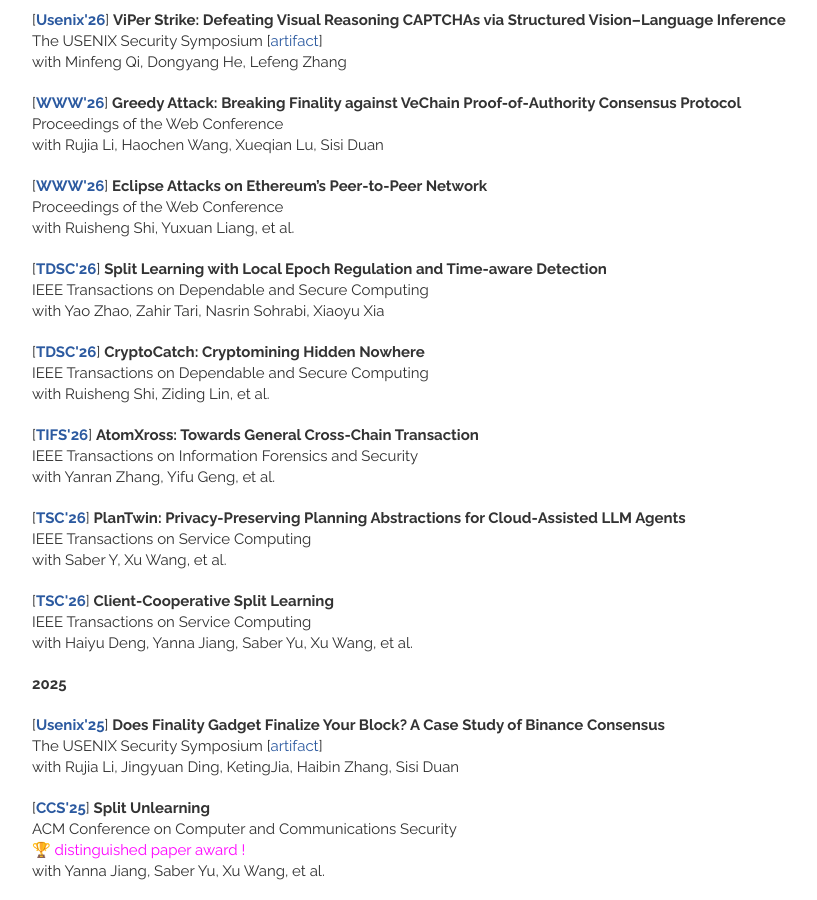
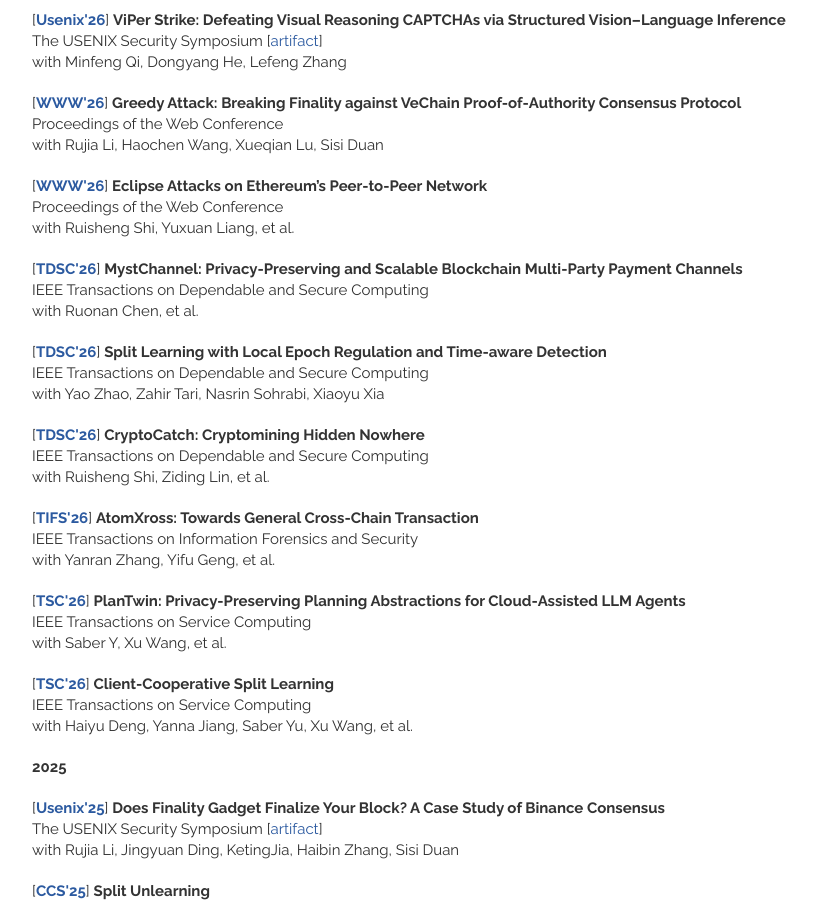
Before and after one commit to qinwang-git/qinwang-git.github.io, a Jekyll site: the page built from publications.html, in a window 1280 px wide and 900 px high, scrolled down 1001 px. Shown: the whole window, without its empty margins (148-965 px from the left). Built offline with Jekyll 4.4.1, drawn with Linux system fonts in a browser that asks for light colours; nearby versions of some CDN libraries.

Commit message:
Update publications.html

```diff
--- a/_includes/publications.html
+++ b/_includes/publications.html
@@ -129,6 +129,14 @@
        </header>
     </article>
 
+  <article>
+        <header>
+          [<strong><a href = "https://ieeexplore.ieee.org/document/11415691" target="_blank">TDSC'26</a></strong>]
+               <strong>MystChannel: Privacy-Preserving and Scalable Blockchain Multi-Party Payment Channels </strong>
+            <br> IEEE Transactions on Dependable and Secure Computing
+            <br> with Ruonan Chen, et al.
+        </header>
+    </article>
 
     <article>
         <header>
```
